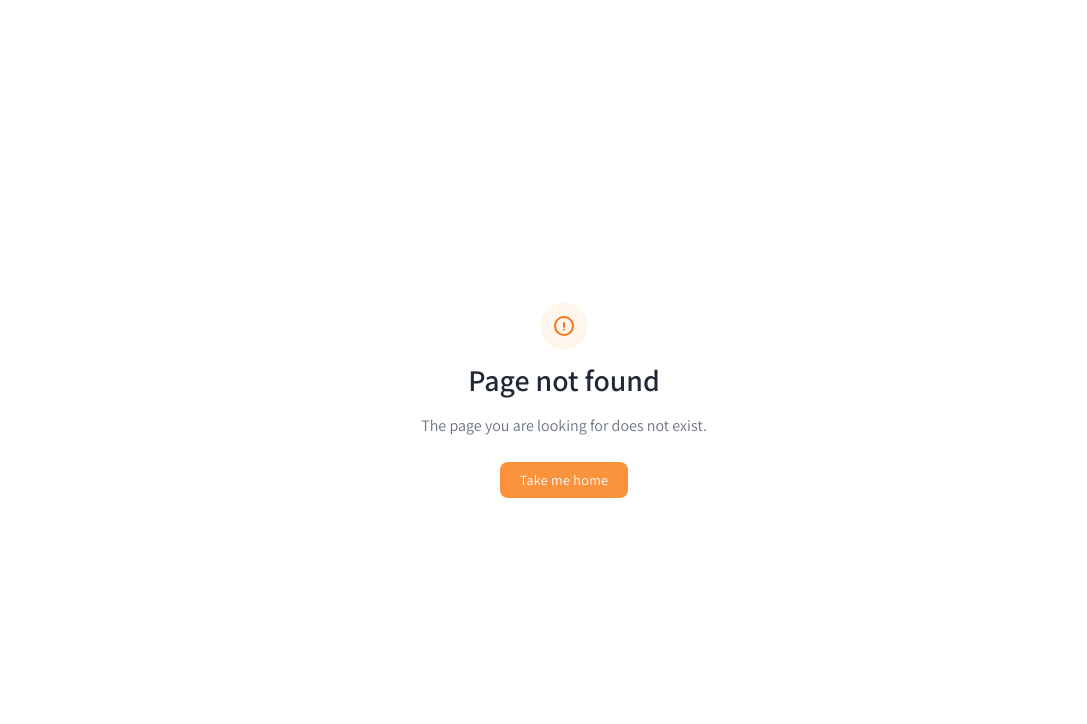
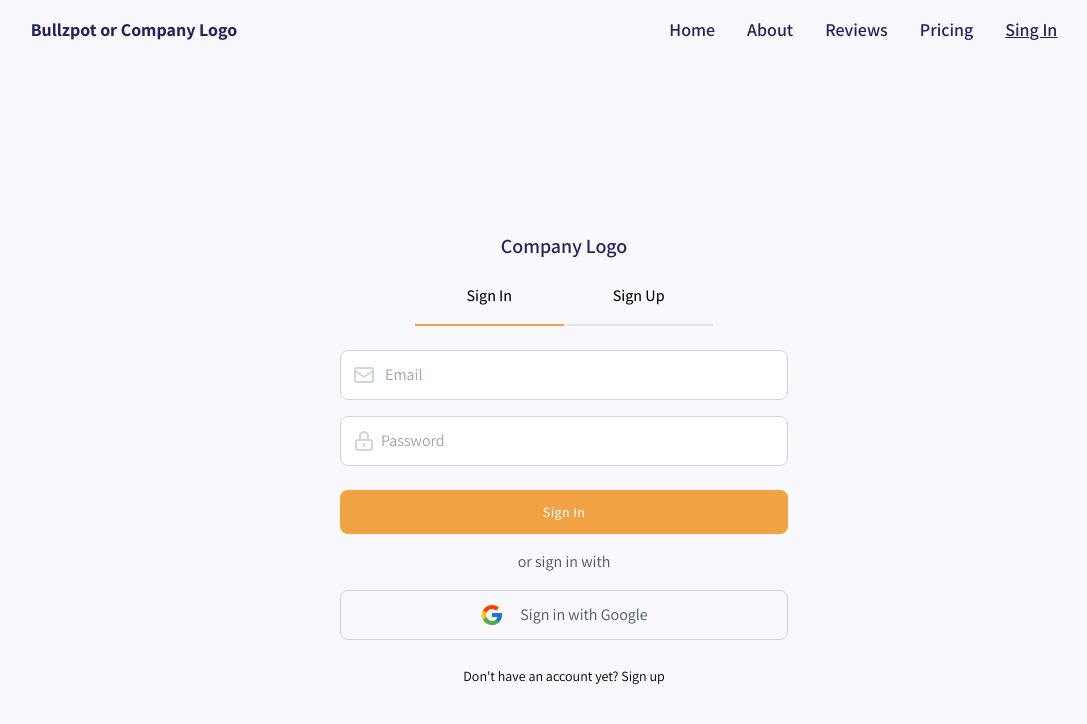
Before and after one commit to musfiqsucks/bullzpot-final, a React (Vite) app: page /signin in a window 1280 px wide. Before the commit this address had no page. Shown: the top 724 px of the page, without its empty margins (76-1163 px from the left). Built offline with nearby package versions, Linux system fonts and the light colour scheme.

Commit message:
react hook form added and implement

```diff
--- a/package.json
+++ b/package.json
@@ -12,10 +12,12 @@
   "dependencies": {
     "react": "^18.2.0",
     "react-dom": "^18.2.0",
+    "react-hook-form": "^7.45.2",
     "react-icons": "^4.10.1",
     "react-router-dom": "^6.14.2",
     "react-slick": "^0.29.0",
-    "slick-carousel": "^1.8.1"
+    "slick-carousel": "^1.8.1",
+    "sweetalert2": "^11.7.20"
   },
   "devDependencies": {
     "@types/react": "^18.2.14",
--- a/src/pages/SignIn.jsx
+++ b/src/pages/SignIn.jsx
@@ -1,15 +1,25 @@
 import { Link } from "react-router-dom";
 import Navbar from "../sheared/Navbar";
-
+import { useForm } from "react-hook-form";
+import Swal from "sweetalert2";
 const SignIn = () => {
+  const { register, handleSubmit, reset } = useForm();
+  const onSubmit = (data) => {
+    console.log(data);
+    Swal.fire("Good job!", "You have successfully sing in!", "success");
+    reset();
+  };
   return (
     <>
       <Navbar></Navbar>
       <div className="bg-primary">
-        <div className="max-w-screen-xl mx-auto h-screen w-10/12 ">
+        <div className="max-w-screen-xl mx-auto w-10/12 ">
           <section className="bg-primary">
             <div className="container flex items-center justify-center min-h-screen px-6 mx-auto">
-              <form className="w-full max-w-md">
+              <form
+                onSubmit={handleSubmit(onSubmit)}
+                className="w-full max-w-md"
+              >
                 <div className="flex justify-center mx-auto">
                   {/* <img
                     className="w-auto h-7 sm:h-8"
@@ -37,55 +47,6 @@ const SignIn = () => {
                   </Link>
                 </div>
 
-                {/* <div className="relative flex items-center mt-8">
-                  <span className="absolute">
-                    <svg
-                      xmlns="http://www.w3.org/2000/svg"
-                      className="w-6 h-6 mx-3 text-gray-300 dark:text-gray-500"
-                      fill="none"
-                      viewBox="0 0 24 24"
-                      stroke="currentColor"
-                      strokeWidth="2"
-                    >
-                      <path
-                        strokeLinecap="round"
-                        strokeLinejoin="round"
-                        d="M16 7a4 4 0 11-8 0 4 4 0 018 0zM12 14a7 7 0 00-7 7h14a7 7 0 00-7-7z"
-                      />
-                    </svg>
-                  </span>
-
-                  <input
-                    type="text"
-                    className="block w-full py-3 text-gray-700 bg-white border border-solid border-gray-300  rounded-lg px-11   focus:border-[#f1a244]  focus:ring-[#f1a244] focus:outline-none focus:ring focus:ring-opacity-60"
-                    placeholder="Username"
-                  />
-                </div> */}
-
-                {/* <label
-                  htmlFor="dropzone-file"
-                  className="flex items-center px-3 py-3 mx-auto mt-6 text-center bg-white border-2 border-dashed rounded-lg cursor-pointer dark:border-gray-600 dark:bg-gray-900"
-                >
-                  <svg
-                    xmlns="http://www.w3.org/2000/svg"
-                    className="w-6 h-6 text-gray-300 dark:text-gray-500"
-                    fill="none"
-                    viewBox="0 0 24 24"
-                    stroke="currentColor"
-                    strokeWidth="2"
-                  >
-                    <path
-                      strokeLinecap="round"
-                      strokeLinejoin="round"
-                      d="M4 16v1a3 3 0 003 3h10a3 3 0 003-3v-1m-4-8l-4-4m0 0L8 8m4-4v12"
-                    />
-                  </svg>
-
-                  <h2 className="mx-3 text-gray-400">Profile Photo</h2>
-
-                  <input id="dropzone-file" type="file" className="hidden" />
-                </label> */}
-
                 <div className="relative flex items-center mt-6">
                   <span className="absolute">
                     <svg
@@ -108,6 +69,7 @@ const SignIn = () => {
                     type="email"
                     className="block w-full py-3 text-gray-700 bg-white border border-solid border-gray-300  rounded-lg px-11   focus:border-[#f1a244]  focus:ring-[#f1a244] focus:outline-none focus:ring focus:ring-opacity-60"
                     placeholder="Email"
+                    {...register("email", { required: true })}
                   />
                 </div>
 
@@ -133,36 +95,15 @@ const SignIn = () => {
                     type="password"
                     className="block w-full py-3 text-gray-700 bg-white border border-solid border-gray-300  rounded-lg px-10   focus:border-[#f1a244]  focus:ring-[#f1a244] focus:outline-none focus:ring focus:ring-opacity-60"
                     placeholder="Password"
+                    {...register("password", { required: true })}
                   />
                 </div>
 
-                {/* <div className="relative flex items-center mt-4">
-                  <span className="absolute">
-                    <svg
-                      xmlns="http://www.w3.org/2000/svg"
-                      className="w-6 h-6 mx-3 text-gray-300 dark:text-gray-500"
-                      fill="none"
-                      viewBox="0 0 24 24"
-                      stroke="currentColor"
-                      strokeWidth="2"
-                    >
-                      <path
-                        strokeLinecap="round"
-                        strokeLinejoin="round"
-                        d="M12 15v2m-6 4h12a2 2 0 002-2v-6a2 2 0 00-2-2H6a2 2 0 00-2 2v6a2 2 0 002 2zm10-10V7a4 4 0 00-8 0v4h8z"
-                      />
-                    </svg>
-                  </span>
-
-                  <input
-                    type="password"
-                    className="block w-full py-3 text-gray-700 bg-white border border-solid border-gray-300  rounded-lg px-11   focus:border-[#f1a244]  focus:ring-[#f1a244] focus:outline-none focus:ring focus:ring-opacity-60"
-                    placeholder="Confirm Password"
-                  />
-                </div> */}
-
                 <div className="mt-6">
-                  <button className="w-full px-6 py-3 text-sm font-medium tracking-wide text-white capitalize transition-colors duration-300 transform bg-[#f1a244] rounded-lg hover:bg-orange-400">
+                  <button
+                    type="submit"
+                    className="w-full px-6 py-3 text-sm font-medium tracking-wide text-white capitalize transition-colors duration-300 transform bg-[#f1a244] rounded-lg hover:bg-orange-400"
+                  >
                     Sign In
                   </button>
                   <p className="mt-4 text-center text-gray-600">
--- a/src/pages/Signup.jsx
+++ b/src/pages/Signup.jsx
@@ -1,6 +1,22 @@
 import { Link } from "react-router-dom";
 import Navbar from "../sheared/Navbar";
+import { useForm } from "react-hook-form";
+import Swal from "sweetalert2";
 const SignUp = () => {
+  const { register, handleSubmit, reset } = useForm();
+  const onSubmit = (data) => {
+    if (data.password !== data.confirmPassword) {
+      Swal.fire({
+        icon: "error",
+        title: "Oops...",
+        text: "Passwords do not match!",
+      });
+    } else {
+      console.log(data);
+      Swal.fire("Good job!", "You have successfully sing up!", "success");
+      reset();
+    }
+  };
   return (
     <>
       <Navbar></Navbar>
@@ -8,7 +24,10 @@ const SignUp = () => {
         <div className="max-w-screen-xl mx-auto h-screen w-10/12 ">
           <section className="bg-primary py-12">
             <div className="container flex items-center justify-center min-h-screen px-6 mx-auto">
-              <form className="w-full max-w-md">
+              <form
+                onSubmit={handleSubmit(onSubmit)}
+                className="w-full max-w-md"
+              >
                 <div className="flex justify-center mx-auto">
                   {/* <img
                       className="w-auto h-7 sm:h-8"
@@ -22,7 +41,7 @@ const SignUp = () => {
 
                 <div className="flex items-center justify-center mt-6">
                   <Link
-                    to="/login"
+                    to="/signin"
                     className="w-1/3 pb-4 font-medium text-center  capitalize border-b-2 border-solid border-gray-200"
                   >
                     sign in
@@ -53,38 +72,14 @@ const SignUp = () => {
                       />
                     </svg>
                   </span>
-
                   <input
                     type="text"
                     className="block w-full py-3 text-gray-700 bg-white border border-solid border-gray-300  rounded-lg px-11   focus:border-[#f1a244]  focus:ring-[#f1a244] focus:outline-none focus:ring focus:ring-opacity-60"
                     placeholder="Username"
-                  />
+                    {...register("userName", { required: true })}
+                  />{" "}
+                  <br />
                 </div>
-
-                {/* <label
-                    htmlFor="dropzone-file"
-                    className="flex items-center px-3 py-3 mx-auto mt-6 text-center bg-white border-2 border-dashed rounded-lg cursor-pointer dark:border-gray-600 dark:bg-gray-900"
-                  >
-                    <svg
-                      xmlns="http://www.w3.org/2000/svg"
-                      className="w-6 h-6 text-gray-300 dark:text-gray-500"
-                      fill="none"
-                      viewBox="0 0 24 24"
-                      stroke="currentColor"
-                      strokeWidth="2"
-                    >
-                      <path
-                        strokeLinecap="round"
-                        strokeLinejoin="round"
-                        d="M4 16v1a3 3 0 003 3h10a3 3 0 003-3v-1m-4-8l-4-4m0 0L8 8m4-4v12"
-                      />
-                    </svg>
-
-                    <h2 className="mx-3 text-gray-400">Profile Photo</h2>
-
-                    <input id="dropzone-file" type="file" className="hidden" />
-                  </label> */}
-
                 <div className="relative flex items-center mt-6">
                   <span className="absolute">
                     <svg
@@ -107,6 +102,7 @@ const SignUp = () => {
                     type="email"
                     className="block w-full py-3 text-gray-700 bg-white border border-solid border-gray-300  rounded-lg px-11   focus:border-[#f1a244]  focus:ring-[#f1a244] focus:outline-none focus:ring focus:ring-opacity-60"
                     placeholder="Email"
+                    {...register("email", { required: true })}
                   />
                 </div>
 
@@ -132,6 +128,7 @@ const SignUp = () => {
                     type="password"
                     className="block w-full py-3 text-gray-700 bg-white border border-solid border-gray-300  rounded-lg px-10   focus:border-[#f1a244]  focus:ring-[#f1a244] focus:outline-none focus:ring focus:ring-opacity-60"
                     placeholder="Password"
+                    {...register("password", { required: true })}
                   />
                 </div>
 
@@ -157,11 +154,15 @@ const SignUp = () => {
                     type="password"
                     className="block w-full py-3 text-gray-700 bg-white border border-solid border-gray-300  rounded-lg px-11   focus:border-[#f1a244]  focus:ring-[#f1a244] focus:outline-none focus:ring focus:ring-opacity-60"
                     placeholder="Confirm Password"
+                    {...register("confirmPassword", { required: true })}
                   />
                 </div>
 
                 <div className="mt-6">
-                  <button className="w-full px-6 py-3 text-sm font-medium tracking-wide text-white capitalize transition-colors duration-300 transform bg-[#f1a244] rounded-lg hover:bg-orange-400">
+                  <button
+                    type="submit"
+                    className="w-full px-6 py-3 text-sm font-medium tracking-wide text-white capitalize transition-colors duration-300 transform bg-[#f1a244] rounded-lg hover:bg-orange-400"
+                  >
                     Sign Up
                   </button>
 
@@ -193,7 +194,7 @@ const SignUp = () => {
                   </button>
 
                   <div className="mt-6 text-center ">
-                    <Link to="/login" className="text-sm hover:underline">
+                    <Link to="/signin" className="text-sm hover:underline">
                       Already have an account? Sing In
                     </Link>
                   </div>
--- a/src/routes/Router.jsx
+++ b/src/routes/Router.jsx
@@ -32,7 +32,7 @@ const router = createBrowserRouter([
     ],
   },
   {
-    path: "/login",
+    path: "/signin",
     element: <SignIn></SignIn>,
   },
   {
--- a/src/sheared/Navbar.jsx
+++ b/src/sheared/Navbar.jsx
@@ -113,9 +113,9 @@ const Navbar = () => {
               <NavLink
                 style={linkStyle}
                 className="my-2 text-lg color-primary font-semibold transition-colors duration-300 transform   md:mx-4 md:my-0"
-                to="/login"
+                to="/signin"
               >
-                Login
+                Sing In
               </NavLink>
             </div>
 
```
Also changed, not shown: 2 other files (tests, documents, lock files or other folders).
